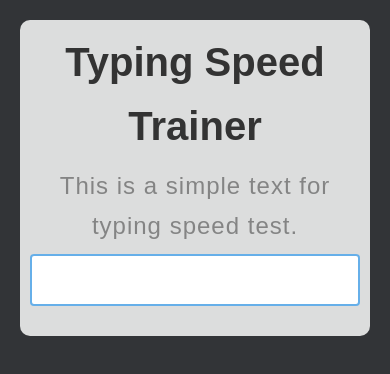
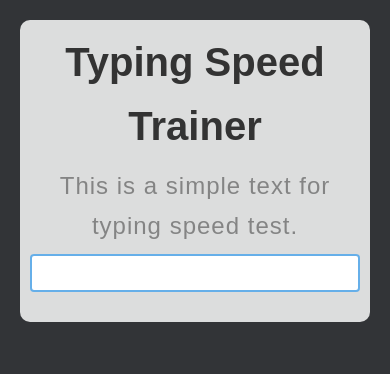
Before and after one commit to ITmTm/test_poizon_api, a React (Create React App) app: page / in a window 390 px wide. Shown: the top 374 px of the page. Built offline with nearby package versions, Linux system fonts and the light colour scheme.

Commit message:
Mobile stylization

```diff
--- a/src/styles/TextInput.module.css
+++ b/src/styles/TextInput.module.css
@@ -11,5 +11,11 @@
   outline: none;
   border-color: #66afe9;
 }
+@media (max-width: 480px) {
+  .textInput {
+    font-size: 1rem;
+    padding: 8px;
+  }
+}
 
 /*# sourceMappingURL=TextInput.module.css.map */
--- a/src/styles/TextInput.module.scss
+++ b/src/styles/TextInput.module.scss
@@ -11,4 +11,9 @@
     outline: none;
     border-color: #66afe9;
   }
+
+  @media (max-width: 480px) {
+    font-size: 1rem;
+    padding: 8px;
+  }
 }
```
Also changed, not shown: 1 other file (tests, documents, lock files or other folders).
